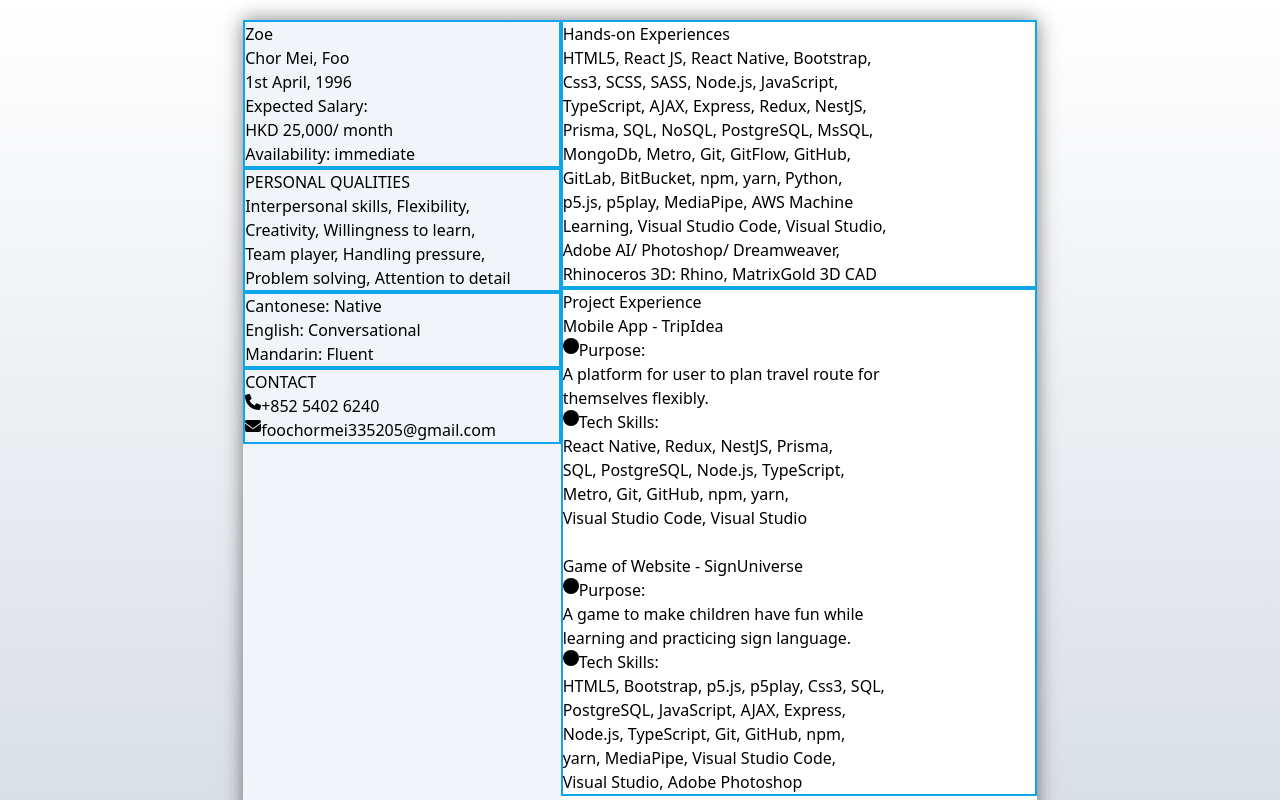
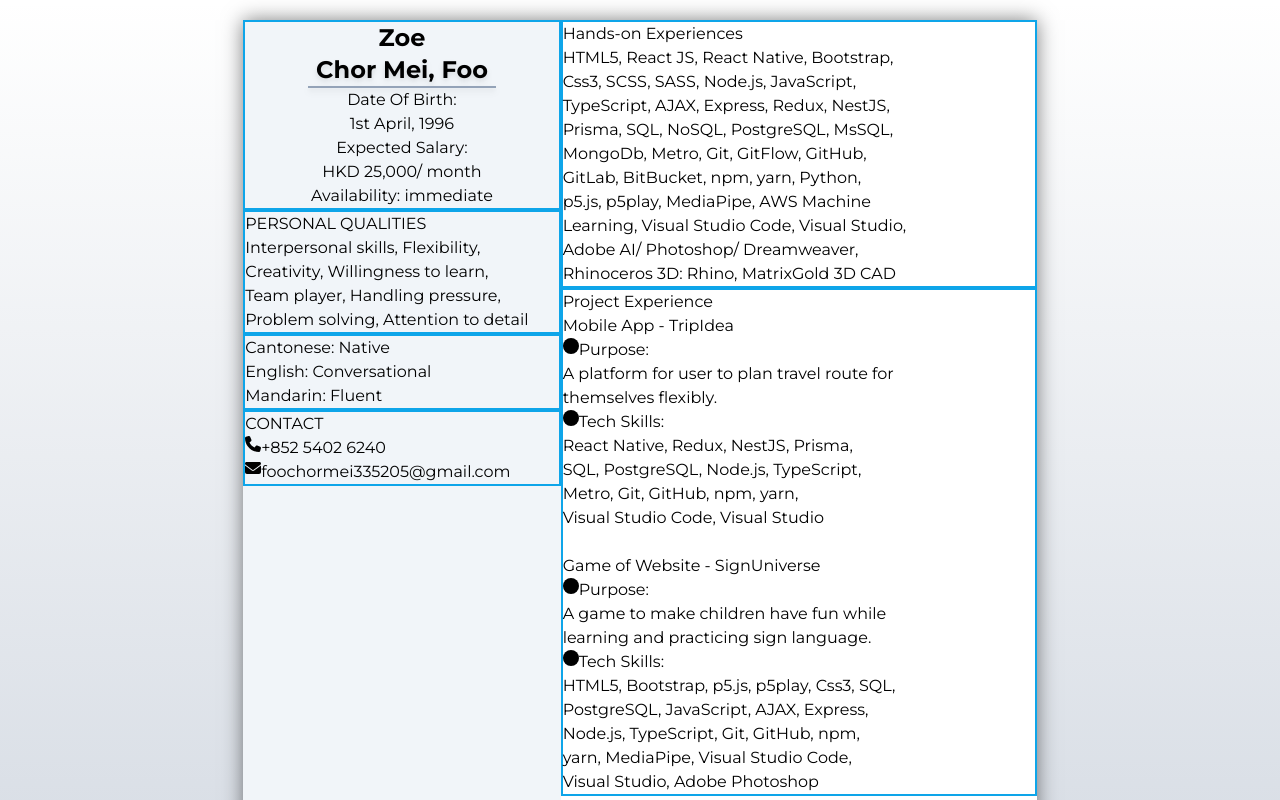
Before and after one commit to ZoeFoo/ZoeFoo_Resumes, a Next.js app in the folder zoefoo_cv/: page / in a window 1280 px wide. Shown: the top 800 px of the page. Built offline with nearby package versions, Linux system fonts and the light colour scheme.

Commit message:
add font-face

```diff
--- a/zoefoo_cv/components/leftBar/SelfIntroduction.jsx
+++ b/zoefoo_cv/components/leftBar/SelfIntroduction.jsx
@@ -2,20 +2,21 @@ import React from 'react';
 
 const SelfIntroduction = ({ nickName, firstName, lastName, dateOfBorn, expectSalary, availability }) => {
     return (
-        <div>
+        <div className='text-center'>
             <div>
-                <div>
+                <div className='text-2xl font-bold'>
                     {nickName}
                 </div>
             </div>
 
-            <div>
-                <div>
+            <div class="grid justify-items-stretch">
+                <div className='w-3/5 justify-self-center text-2xl font-bold border-b-2 border-slate-400 drop-shadow-md'>
                     {lastName}, {firstName}
                 </div>
             </div>
 
             <div>
+                <div>Date Of Birth:</div>
                 <div>
                     {dateOfBorn}
                 </div>
--- a/zoefoo_cv/styles/globals.css
+++ b/zoefoo_cv/styles/globals.css
@@ -24,6 +24,15 @@
     }
 }
 
+@font-face {
+    font-family: 'Montserrat';
+    src: url('./Montserrat-VariableFont_wght.ttf');
+}
+
+body {
+    font-family: Montserrat;
+}
+
 .page {
     width: 21cm;
     height: 29.7cm;
```
Also changed, not shown: zoefoo_cv/styles/Montserrat-VariableFont_wght.ttf (added).
